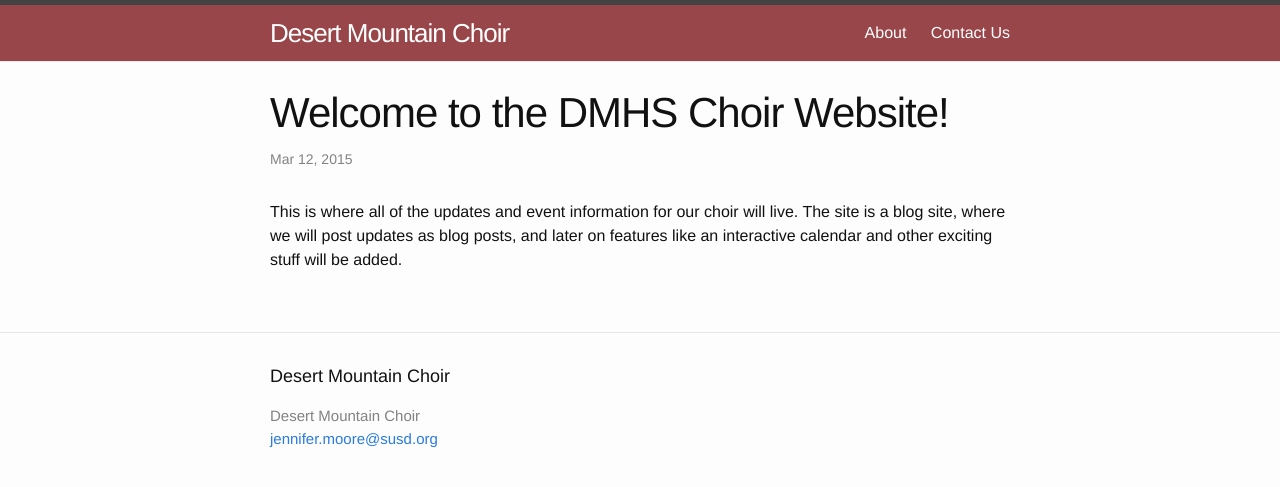
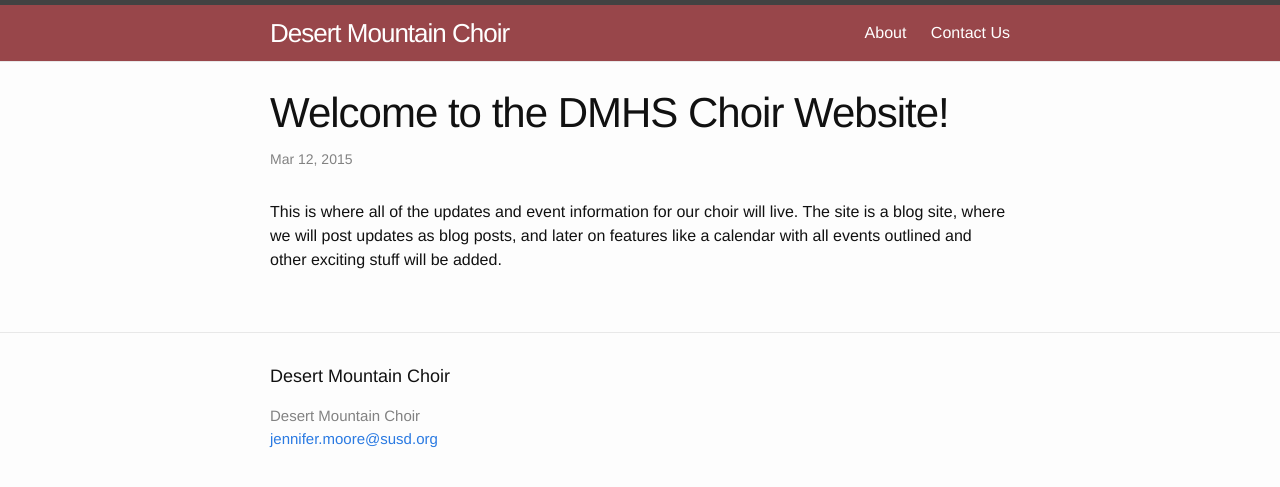
Before and after one commit to dmhschoir/dmhschoir.github.io, a Jekyll site: the page built from _posts/2015-03-12-welcome-to-jekyll.markdown, in a window 1280 px wide. Shown: the top 487 px of the page. Built offline with Jekyll 4.4.1, drawn with Linux system fonts in a browser that asks for light colours.

Commit message:
Fixed the first post content

```diff
--- a/_posts/2015-03-12-welcome-to-jekyll.markdown
+++ b/_posts/2015-03-12-welcome-to-jekyll.markdown
@@ -4,4 +4,4 @@ title:  "Welcome to the DMHS Choir Website!"
 date:   2015-03-12 14:34:58
 categories: dm choir
 ---
-This is where all of the updates and event information for our choir will live. The site is a blog site, where we will post updates as blog posts, and later on features like an interactive calendar and other exciting stuff will be added.
+This is where all of the updates and event information for our choir will live. The site is a blog site, where we will post updates as blog posts, and later on features like a calendar with all events outlined and other exciting stuff will be added.
```
